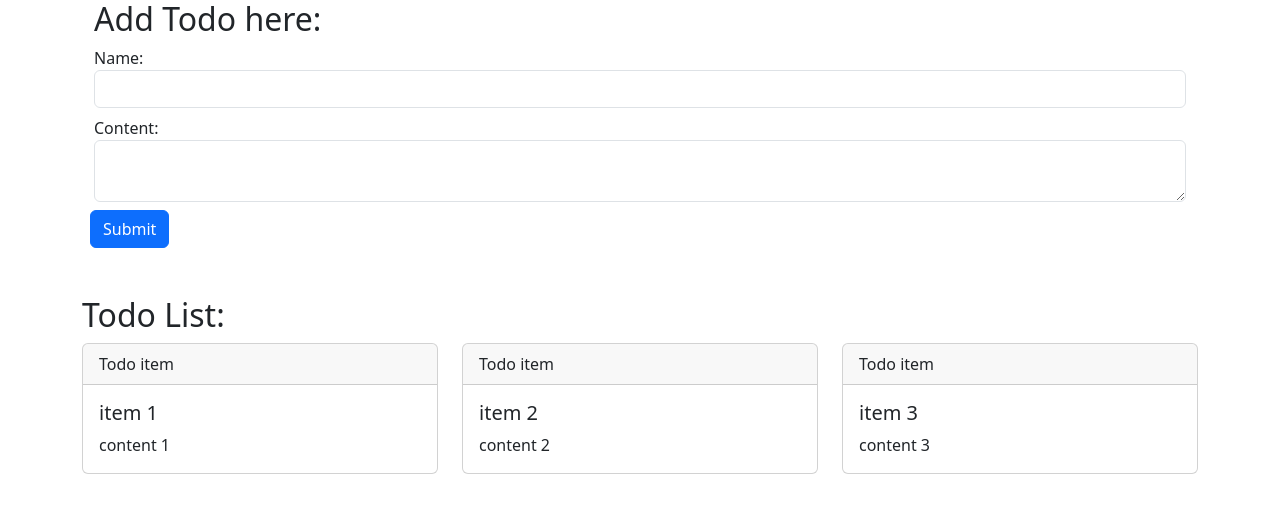
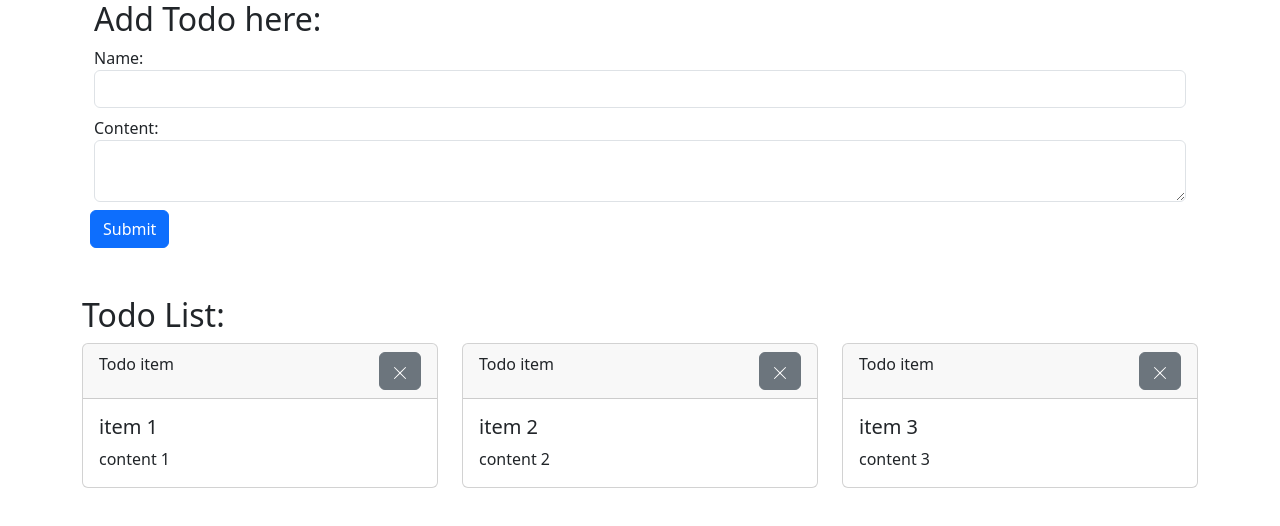
Before and after one commit to imitunevich/react-todo, a React (Vite) app: page / in a window 1280 px wide. Shown: the top 526 px of the page. Built offline with nearby package versions, Linux system fonts and the light colour scheme.

Commit message:
*add delete button to TodoCard

```diff
--- a/package.json
+++ b/package.json
@@ -28,6 +28,7 @@
     "eslint-plugin-react-refresh": "^0.4.7",
     "sass": "^1.77.8",
     "typescript": "^5.2.2",
-    "vite": "^5.3.4"
+    "vite": "^5.3.4",
+    "vite-plugin-svgr": "^4.2.0"
   }
 }
--- a/src/App.tsx
+++ b/src/App.tsx
@@ -7,8 +7,13 @@ import { TodoItem } from "./todo-types";
 
 function App() {
   const [todoList, setTodoList] = useState<TodoItem[]>(INIT_TODO_LIST);
+
   function addItem(item: TodoItem): void {
     setTodoList([...todoList, item]);
+  }
+
+  function deleteItem(id: number): void {
+    setTodoList(todoList.filter((todo: TodoItem) => todo.id !== id));
   }
   return (
     <section>
@@ -17,7 +22,7 @@ function App() {
           <TodoForm onSubmit={addItem} />
         </div>
 
-        <TodoList todoList={todoList} />
+        <TodoList todoList={todoList} onDelete={deleteItem} />
       </div>
     </section>
   );
--- a/src/components/TodoCard/TodoCard.tsx
+++ b/src/components/TodoCard/TodoCard.tsx
@@ -1,9 +1,16 @@
+/// <reference types="vite-plugin-svgr/client" />
 import { TodoItem } from "../../todo-types";
+import DeleteIcon from "../../assets/x-lg.svg?react";
 
-export function TodoCard(p: { item: TodoItem }) {
+export function TodoCard(p: { item: TodoItem; onDelete: () => void }) {
   return (
     <div className="card">
-      <div className="card-header">Todo item</div>
+      <div className="card-header d-flex flex-row justify-content-between">
+        <span>Todo item</span>
+        <button className={"btn btn-secondary"} onClick={p.onDelete}>
+          <DeleteIcon />
+        </button>
+      </div>
       <div className="card-body">
         <h5 className="card-title">{p.item.name}</h5>
         <p className="card-text">{p.item.content}</p>
--- a/src/components/TodoList/TodoList.tsx
+++ b/src/components/TodoList/TodoList.tsx
@@ -1,10 +1,13 @@
 import { TodoItem } from "../../todo-types";
 import { TodoCard } from "../TodoCard/TodoCard";
 
-export function TodoList(p: { todoList: TodoItem[] }) {
+export function TodoList(p: {
+  todoList: TodoItem[];
+  onDelete: (todoId: number) => void;
+}) {
   const renderTodoList: React.ReactNode = p.todoList.map((item: TodoItem) => (
     <div key={item.id} className="col-md-6 col-lg-4 mb-3">
-      <TodoCard item={item} />
+      <TodoCard item={item} onDelete={() => p.onDelete(item.id)} />
     </div>
   ));
   return (
--- a/vite.config.ts
+++ b/vite.config.ts
@@ -1,10 +1,30 @@
 import { defineConfig } from "vite";
 import react from "@vitejs/plugin-react-swc";
+import svgr from "vite-plugin-svgr";
 import path from "path";
 
 // https://vitejs.dev/config/
 export default defineConfig({
-  plugins: [react()],
+  plugins: [
+    react(),
+    svgr({
+      // svgr options: https://react-svgr.com/docs/options/
+      svgrOptions: {
+        // ...
+      },
+
+      // esbuild options, to transform jsx to js
+      esbuildOptions: {
+        // ...
+      },
+
+      // A minimatch pattern, or array of patterns, which specifies the files in the build the plugin should include.
+      include: "**/*.svg?react",
+
+      //  A minimatch pattern, or array of patterns, which specifies the files in the build the plugin should ignore. By default no files are ignored.
+      exclude: "",
+    }),
+  ],
   resolve: {
     alias: {
       "~bootstrap": path.resolve(__dirname, "node_modules/bootstrap"),
```
Also changed, not shown: src/assets/x-lg.svg (added), 1 other file (tests, documents, lock files or other folders).
